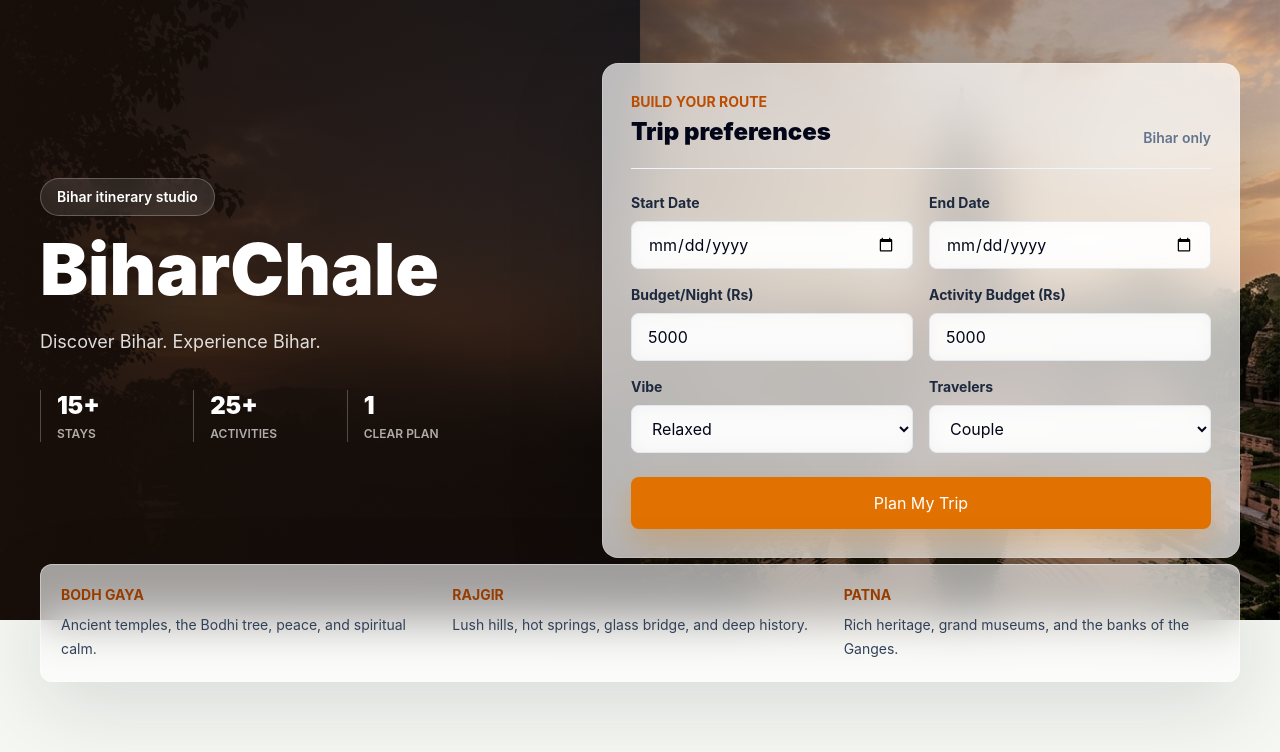
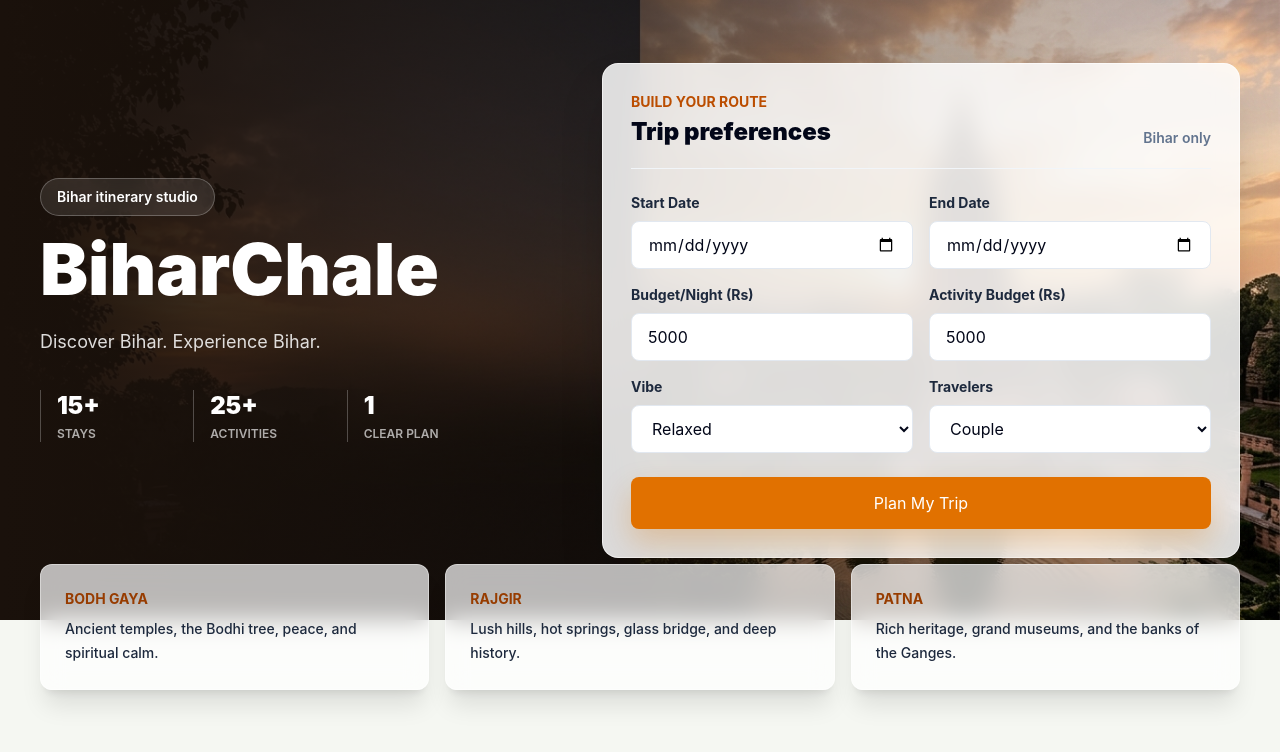
Before and after one commit to Ankit4112004/TourGen, a React (Vite) app in the folder client/: page / in a window 1280 px wide. Shown: the top 752 px of the page. Built offline with nearby package versions, Linux system fonts and the light colour scheme; no server answers.

Commit message:
Refine UI gradient, separate placeholder cards, crisp up form styling

```diff
--- a/client/src/App.jsx
+++ b/client/src/App.jsx
@@ -30,7 +30,7 @@
         className="relative min-h-[620px] overflow-hidden bg-cover bg-center"
         style={{ backgroundImage: `url(${biharHero})` }}
       >
-        <div className="absolute inset-0 bg-[linear-gradient(90deg,rgba(25,15,10,0.95)_0%,rgba(25,15,10,0.7)_42%,rgba(25,15,10,0.1)_100%)]" />
+        <div className="absolute inset-0 bg-gradient-to-r from-[#1a110b] via-[#1a110b]/60 to-transparent" />
         <div className="relative mx-auto grid min-h-[620px] max-w-7xl grid-cols-1 items-center gap-8 px-5 py-10 md:grid-cols-[0.9fr_1.1fr] md:px-8 lg:px-10">
           <header className="max-w-xl text-white">
             <p className="mb-4 w-fit rounded-full border border-white/25 bg-white/10 px-4 py-2 text-sm font-semibold backdrop-blur">
@@ -82,18 +82,18 @@
           {itinerary ? (
             <ItineraryTimeline itinerary={itinerary} />
           ) : (
-            <div className="grid gap-4 rounded-xl border border-white/40 bg-white/60 p-5 shadow-[0_24px_80px_rgba(15,23,42,0.12)] backdrop-blur-xl md:grid-cols-3">
-              <div>
+            <div className="grid gap-4 md:grid-cols-3">
+              <div className="rounded-xl border border-white/40 bg-white/70 p-6 shadow-xl backdrop-blur-md">
                 <p className="text-sm font-bold uppercase tracking-normal text-amber-800">Bodh Gaya</p>
-                <p className="mt-2 text-sm leading-6 text-slate-700">Ancient temples, the Bodhi tree, peace, and spiritual calm.</p>
+                <p className="mt-2 text-sm leading-6 text-slate-800 font-medium">Ancient temples, the Bodhi tree, peace, and spiritual calm.</p>
               </div>
-              <div>
+              <div className="rounded-xl border border-white/40 bg-white/70 p-6 shadow-xl backdrop-blur-md">
                 <p className="text-sm font-bold uppercase tracking-normal text-amber-800">Rajgir</p>
-                <p className="mt-2 text-sm leading-6 text-slate-700">Lush hills, hot springs, glass bridge, and deep history.</p>
+                <p className="mt-2 text-sm leading-6 text-slate-800 font-medium">Lush hills, hot springs, glass bridge, and deep history.</p>
               </div>
-              <div>
+              <div className="rounded-xl border border-white/40 bg-white/70 p-6 shadow-xl backdrop-blur-md">
                 <p className="text-sm font-bold uppercase tracking-normal text-amber-800">Patna</p>
-                <p className="mt-2 text-sm leading-6 text-slate-700">Rich heritage, grand museums, and the banks of the Ganges.</p>
+                <p className="mt-2 text-sm leading-6 text-slate-800 font-medium">Rich heritage, grand museums, and the banks of the Ganges.</p>
               </div>
             </div>
           )}
--- a/client/src/components/TripForm.jsx
+++ b/client/src/components/TripForm.jsx
@@ -15,11 +15,11 @@
     onSubmit(form);
   };
 
-  const fieldClass = 'h-12 w-full rounded-lg border border-slate-200 bg-white/80 backdrop-blur-sm px-4 text-base font-semibold text-slate-950 outline-none transition focus:border-amber-500 focus:ring-4 focus:ring-amber-100';
+  const fieldClass = 'h-12 w-full rounded-lg border border-slate-200 bg-white px-4 text-base font-semibold text-slate-950 outline-none transition focus:border-amber-500 focus:ring-4 focus:ring-amber-100';
   const labelClass = 'mb-2 block text-sm font-bold text-slate-800';
 
   return (
-    <form onSubmit={handleSubmit} className="w-full max-w-2xl rounded-2xl border border-white/20 bg-white/70 p-5 shadow-[0_30px_90px_rgba(0,0,0,0.22)] backdrop-blur-xl md:p-7">
+    <form onSubmit={handleSubmit} className="w-full max-w-2xl rounded-2xl border border-white/60 bg-white/85 p-5 shadow-2xl backdrop-blur-md md:p-7">
       <div className="mb-6 flex flex-col gap-2 border-b border-slate-100 pb-5 sm:flex-row sm:items-end sm:justify-between">
         <div>
           <p className="text-sm font-bold uppercase tracking-normal text-amber-700">Build your route</p>
```
